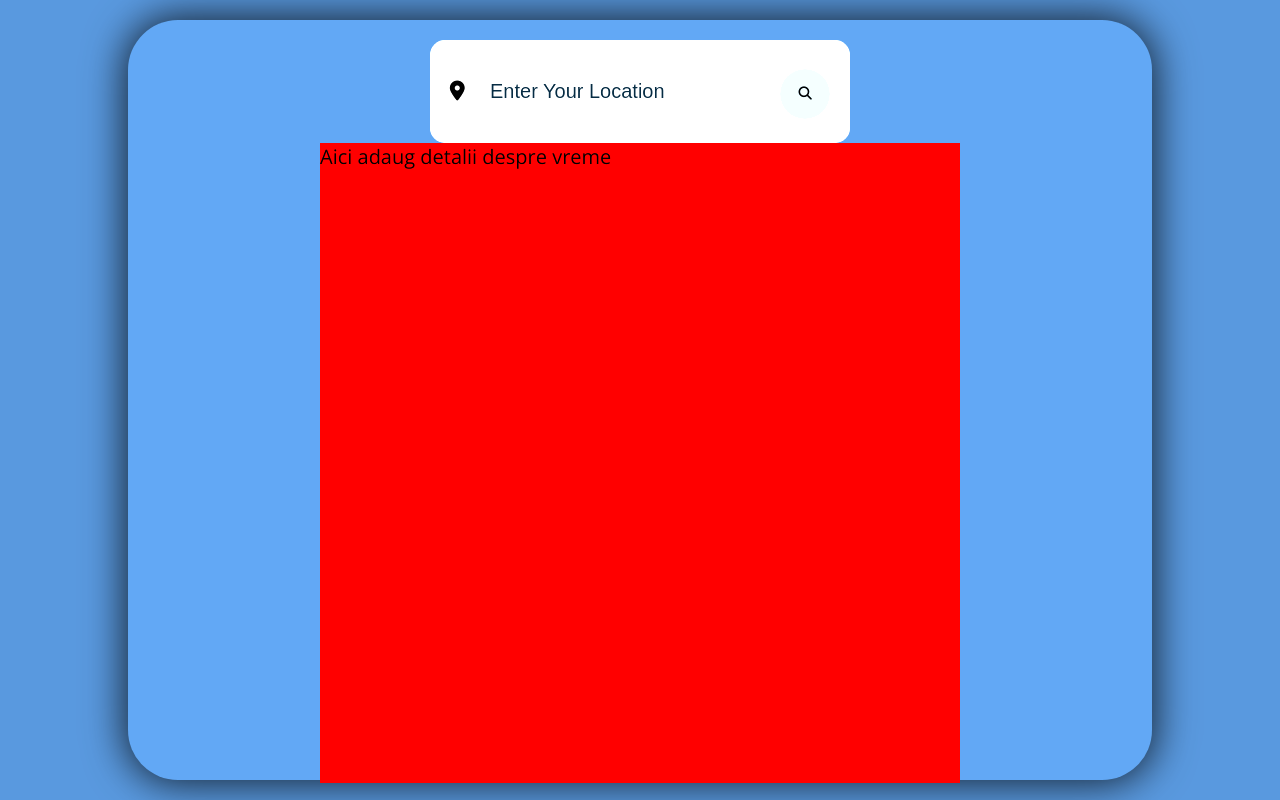
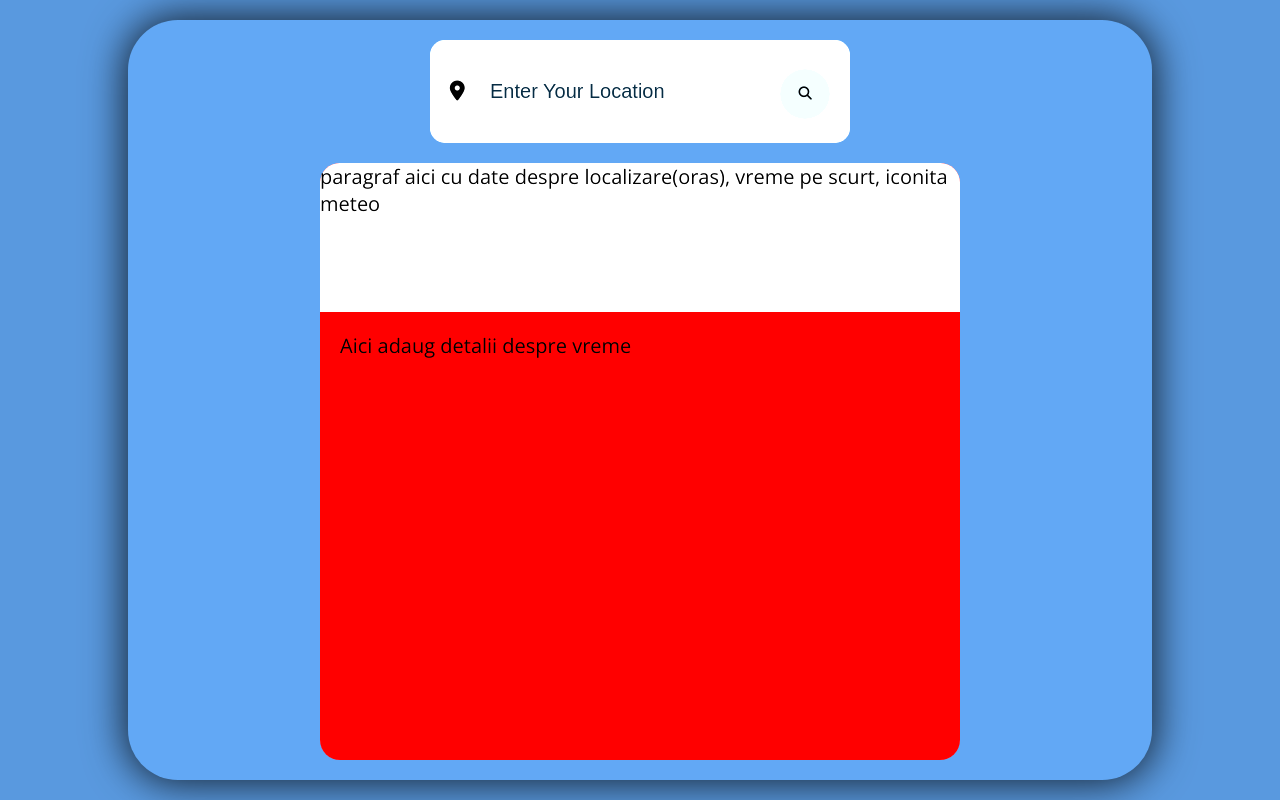
Before and after one commit to Davyyd1/weatherApp, a website: page index.html in a window 1280 px wide. Drawn offline with nearby package versions, Linux system fonts and the light colour scheme; no server answers.

Commit message:
update
-Building layout

```diff
--- a/index.html
+++ b/index.html
@@ -30,6 +30,10 @@
           <button class="fa-solid fa-magnifying-glass"></button>
         </div>
         <div class="weather__body">
+          <div class="weather__body--top">
+            paragraf aici cu date despre localizare(oras), vreme pe scurt,
+            iconita meteo
+          </div>
           <p>Aici adaug detalii despre vreme</p>
         </div>
       </div>
--- a/sass/weather.scss
+++ b/sass/weather.scss
@@ -12,6 +12,7 @@
     display: flex;
     flex-direction: column;
     margin-top: 2rem;
+    height: 95vh;
     &__header {
         background-color: #fff;
         border-radius: 1.5rem;
@@ -58,6 +59,21 @@
         background-color: red;
         width: 80vh;
         margin: auto;
-        height: 80vh;
+        height: 100%;
+        margin-top: 2rem;
+        margin-bottom: 2rem;
+        border-radius: 2rem;
+
+        p{
+            padding: 2rem;
+        }
+
+        &--top {
+            background-color: #fff;
+            border-top-right-radius: 2rem;
+            border-top-left-radius: 2rem;
+            height: 25%;
+        }
     }
+
 }
```
Also changed, not shown: css/style.css, 1 other file.
